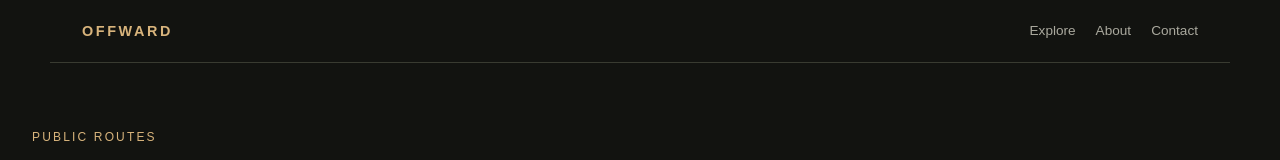
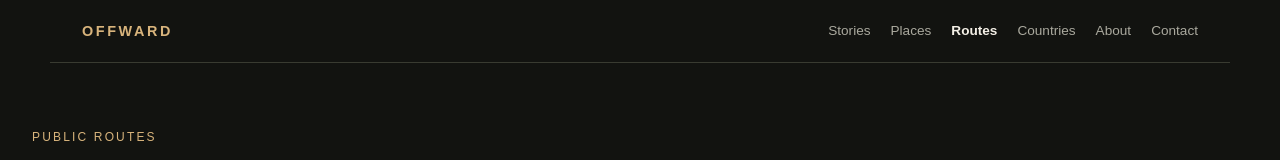
Before and after one commit to nlekkerman/offward, a React (Vite) app: page /explore in a window 1280 px wide. Shown: the top 160 px of the page. Built offline with nearby package versions, Linux system fonts and the light colour scheme; no server answers.

Commit message:
feat: add CountriesListPage and StoriesListPage components with data fetching and navigation links

```diff
--- a/src/app/router.jsx
+++ b/src/app/router.jsx
@@ -2,6 +2,7 @@ import { createBrowserRouter } from 'react-router-dom'
 import AppShell from '../shared/layout/AppShell.jsx'
 import AboutPage from '../pages/AboutPage.jsx'
 import ContactPage from '../pages/ContactPage.jsx'
+import CountriesListPage from '../pages/CountriesListPage.jsx'
 import CountryPage from '../pages/CountryPage.jsx'
 import EventPage from '../pages/EventPage.jsx'
 import ExplorePage from '../pages/ExplorePage.jsx'
@@ -9,6 +10,7 @@ import HomePage from '../pages/HomePage.jsx'
 import NotFoundPage from '../pages/NotFoundPage.jsx'
 import PlacePage from '../pages/PlacePage.jsx'
 import RoutePage from '../pages/RoutePage.jsx'
+import StoriesListPage from '../pages/StoriesListPage.jsx'
 import StoryPage from '../pages/StoryPage.jsx'
 import TourPage from '../pages/TourPage.jsx'
 import VideoPage from '../pages/VideoPage.jsx'
@@ -21,9 +23,11 @@ export const router = createBrowserRouter([
     children: [
       { index: true, element: <HomePage /> },
       { path: 'explore', element: <ExplorePage /> },
+      { path: 'countries', element: <CountriesListPage /> },
       { path: 'countries/:countrySlug', element: <CountryPage /> },
       { path: 'places/:placeSlug', element: <PlacePage /> },
       { path: 'routes/:routeSlug', element: <RoutePage /> },
+      { path: 'stories', element: <StoriesListPage /> },
       { path: 'stories/:storySlug', element: <StoryPage /> },
       { path: 'videos/:videoSlug', element: <VideoPage /> },
       { path: 'tours/:tourSlug', element: <TourPage /> },
--- a/src/index.css
+++ b/src/index.css
@@ -35,9 +35,11 @@ button, input, select, textarea { font: inherit; }
   text-decoration: none;
 }
 
-nav { display: flex; gap: 1.25rem; font: 0.85rem/1 sans-serif; }
+nav { display: flex; flex-wrap: wrap; gap: 1.25rem; font: 0.85rem/1 sans-serif; }
 
 nav a { color: #aaa99e; text-decoration: none; }
+
+nav a.is-active { color: #f3efe6; font-weight: 700; }
 
 .page-placeholder {
   max-width: 1180px;
--- /dev/null
+++ b/src/pages/CountriesListPage.jsx
@@ -0,0 +1,67 @@
+import { useEffect, useState } from 'react'
+import { Link } from 'react-router-dom'
+import { getCountries } from '../services/countriesApi.js'
+
+function CountriesListPage() {
+  const [status, setStatus] = useState('loading')
+  const [countries, setCountries] = useState([])
+
+  useEffect(() => {
+    let isCurrent = true
+
+    async function loadCountries() {
+      try {
+        const data = await getCountries()
+        if (isCurrent) {
+          setCountries(data)
+          setStatus('success')
+        }
+      } catch {
+        if (isCurrent) {
+          setStatus('error')
+        }
+      }
+    }
+
+    loadCountries()
+
+    return () => {
+      isCurrent = false
+    }
+  }, [])
+
+  return (
+    <section className="explore-page">
+      <div className="explore-heading">
+        <div>
+          <p className="eyebrow">PUBLIC COUNTRIES</p>
+          <h1>Countries</h1>
+        </div>
+        {status === 'success' && (
+          <p className="explore-count" aria-live="polite">
+            {countries.length} {countries.length === 1 ? 'country' : 'countries'}
+          </p>
+        )}
+      </div>
+
+      {status === 'loading' && <p className="explore-status" role="status">Loading countries...</p>}
+      {status === 'error' && <p className="explore-status" role="status">Unable to load countries.</p>}
+      {status === 'success' && countries.length === 0 && (
+        <p className="explore-status" role="status">No countries are published yet.</p>
+      )}
+
+      {countries.length > 0 && (
+        <div className="explore-route-list" aria-label="Countries">
+          {countries.map((country) => (
+            <Link key={country.id || country.slug} to={`/countries/${country.slug}`} className="explore-route-item">
+              <strong>{country.name}</strong>
+              {country.summary && <span>{country.summary}</span>}
+            </Link>
+          ))}
+        </div>
+      )}
+    </section>
+  )
+}
+
+export default CountriesListPage
--- /dev/null
+++ b/src/pages/StoriesListPage.jsx
@@ -0,0 +1,67 @@
+import { useEffect, useState } from 'react'
+import { Link } from 'react-router-dom'
+import { getPublicStories } from '../services/storiesApi.js'
+
+function StoriesListPage() {
+  const [status, setStatus] = useState('loading')
+  const [stories, setStories] = useState([])
+
+  useEffect(() => {
+    let isCurrent = true
+
+    async function loadStories() {
+      try {
+        const data = await getPublicStories()
+        if (isCurrent) {
+          setStories(data)
+          setStatus('success')
+        }
+      } catch {
+        if (isCurrent) {
+          setStatus('error')
+        }
+      }
+    }
+
+    loadStories()
+
+    return () => {
+      isCurrent = false
+    }
+  }, [])
+
+  return (
+    <section className="explore-page">
+      <div className="explore-heading">
+        <div>
+          <p className="eyebrow">PUBLIC STORIES</p>
+          <h1>Stories</h1>
+        </div>
+        {status === 'success' && (
+          <p className="explore-count" aria-live="polite">
+            {stories.length} {stories.length === 1 ? 'story' : 'stories'}
+          </p>
+        )}
+      </div>
+
+      {status === 'loading' && <p className="explore-status" role="status">Loading stories...</p>}
+      {status === 'error' && <p className="explore-status" role="status">Unable to load stories.</p>}
+      {status === 'success' && stories.length === 0 && (
+        <p className="explore-status" role="status">No stories are published yet.</p>
+      )}
+
+      {stories.length > 0 && (
+        <div className="explore-route-list" aria-label="Stories">
+          {stories.map((story) => (
+            <Link key={story.id || story.slug} to={`/stories/${story.slug}`} className="explore-route-item">
+              <strong>{story.title}</strong>
+              {story.excerpt && <span>{story.excerpt}</span>}
+            </Link>
+          ))}
+        </div>
+      )}
+    </section>
+  )
+}
+
+export default StoriesListPage
--- a/src/shared/layout/AppShell.jsx
+++ b/src/shared/layout/AppShell.jsx
@@ -1,14 +1,48 @@
-import { Link, Outlet } from 'react-router-dom'
+import { Link, Outlet, useLocation } from 'react-router-dom'
+
+const NAV_LINKS = [
+  { section: 'stories', label: 'Stories', to: '/stories' },
+  { section: 'places', label: 'Places', to: '/explore?view=places' },
+  { section: 'routes', label: 'Routes', to: '/explore?view=routes' },
+  { section: 'countries', label: 'Countries', to: '/countries' },
+  { section: 'about', label: 'About', to: '/about' },
+  { section: 'contact', label: 'Contact', to: '/contact' },
+]
+
+function getActiveSection(pathname, search) {
+  if (pathname.startsWith('/stories')) return 'stories'
+  if (pathname.startsWith('/places')) return 'places'
+  if (pathname.startsWith('/routes')) return 'routes'
+  if (pathname.startsWith('/countries')) return 'countries'
+  if (pathname.startsWith('/about')) return 'about'
+  if (pathname.startsWith('/contact')) return 'contact'
+
+  if (pathname === '/explore') {
+    return new URLSearchParams(search).get('view') === 'places' ? 'places' : 'routes'
+  }
+
+  return null
+}
 
 function AppShell() {
+  const { pathname, search } = useLocation()
+  const activeSection = getActiveSection(pathname, search)
+
   return (
     <div className="app-shell">
       <header className="app-header">
         <Link to="/" className="brand">OFFWARD</Link>
         <nav aria-label="Primary navigation">
-          <Link to="/explore">Explore</Link>
-          <Link to="/about">About</Link>
-          <Link to="/contact">Contact</Link>
+          {NAV_LINKS.map((link) => (
+            <Link
+              key={link.section}
+              to={link.to}
+              className={link.section === activeSection ? 'is-active' : undefined}
+              aria-current={link.section === activeSection ? 'page' : undefined}
+            >
+              {link.label}
+            </Link>
+          ))}
         </nav>
       </header>
       <main><Outlet /></main>
```
